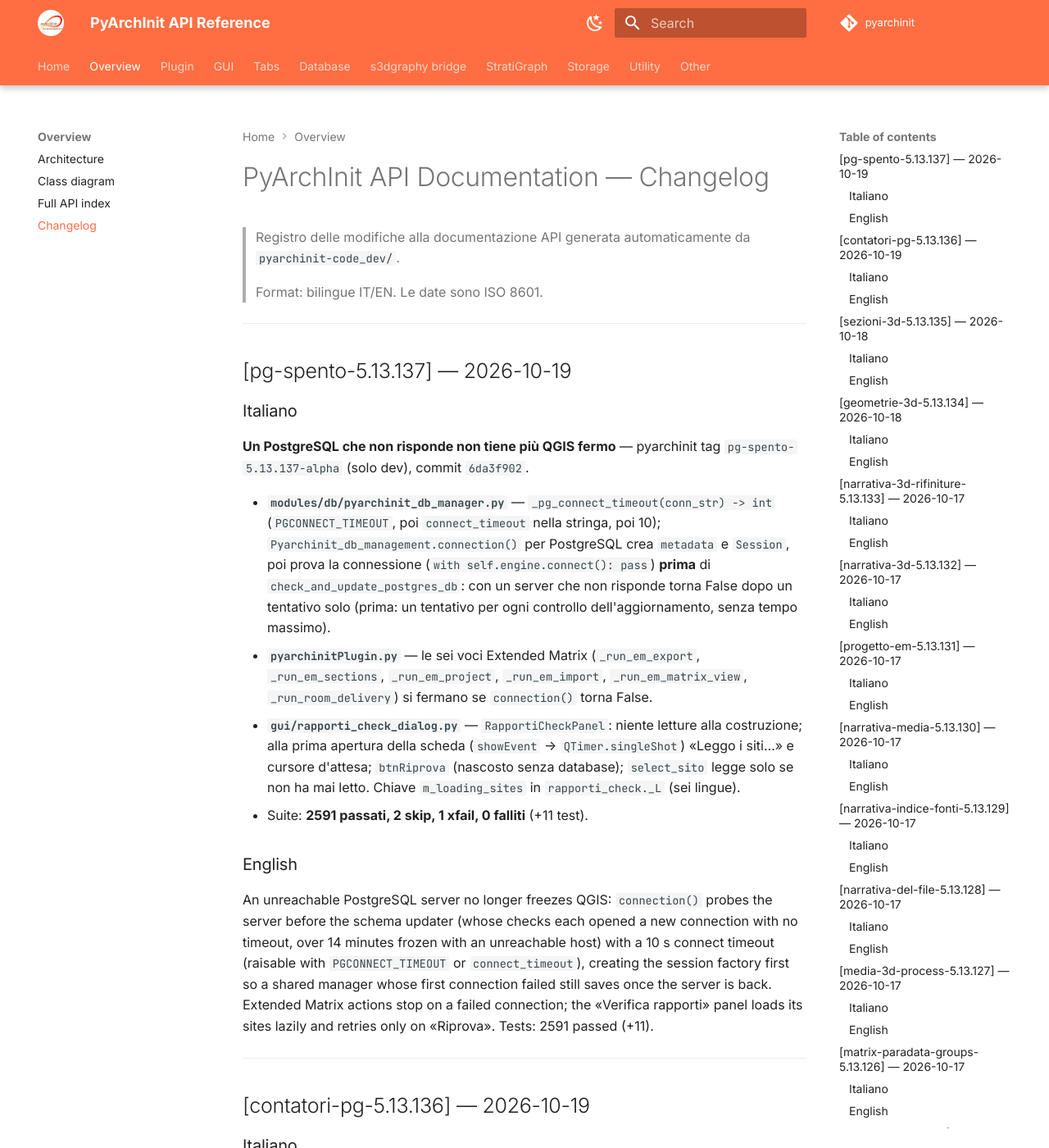
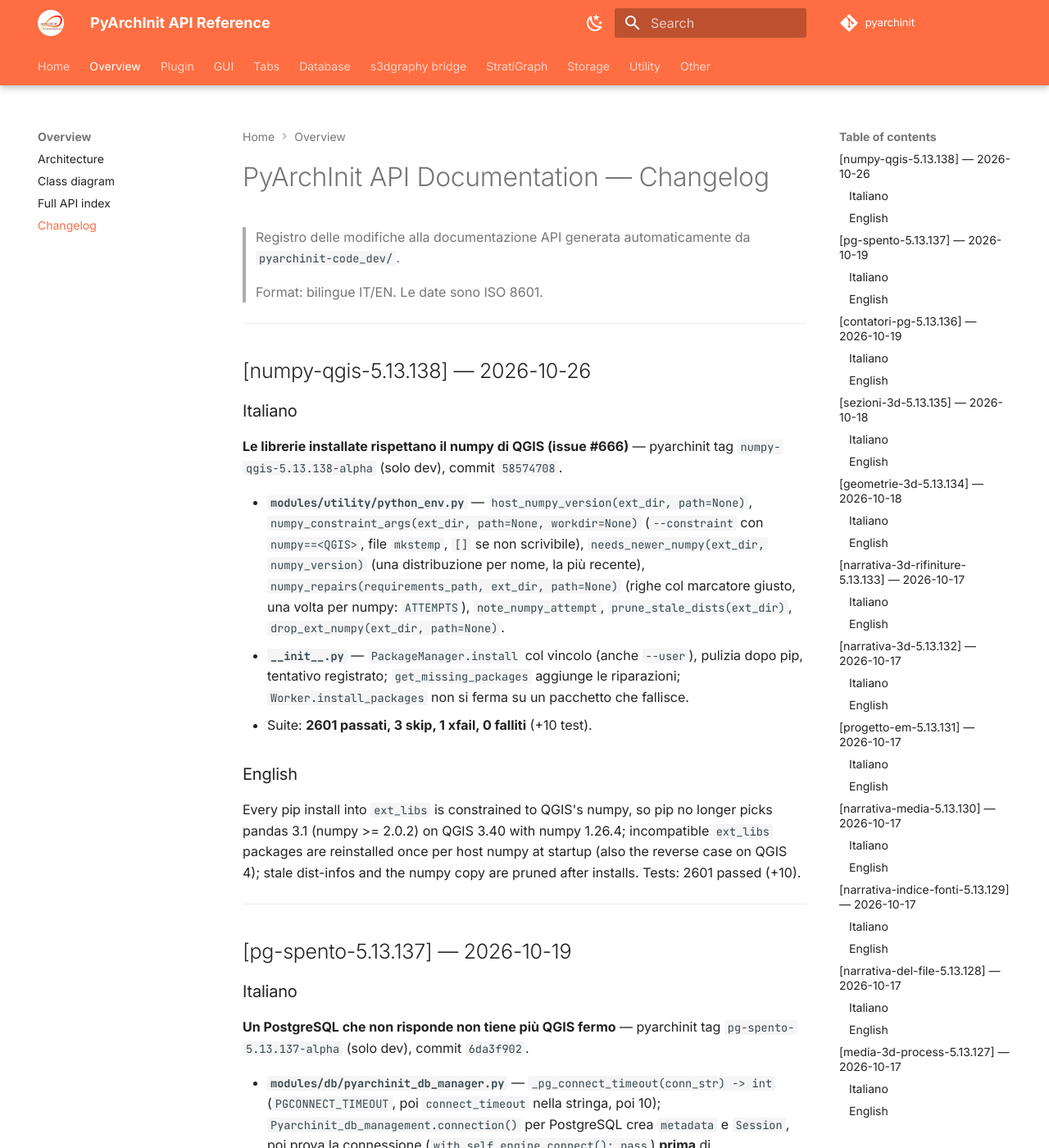
Before and after one commit to enzococca/pyarchinit-api-docs, an MkDocs documentation site: the page built from docs/CHANGELOG.md, in a window 1280 px wide and 1400 px high. Shown: the whole window at 82% size. Built offline with MkDocs 1.6.1 and Material for MkDocs 9.7.7, drawn with Linux system fonts in a browser that asks for light colours; comment, search, counter and statistics services are not loaded; some of the changed text lies outside the part shown.

Commit message:
changelog: numpy-qgis-5.13.138 — le librerie rispettano il numpy di QGIS (#666)

```diff
--- a/docs/CHANGELOG.md
+++ b/docs/CHANGELOG.md
@@ -4,6 +4,22 @@
 > da `pyarchinit-code_dev/`.
 >
 > Format: bilingue IT/EN. Le date sono ISO 8601.
+
+---
+
+## [numpy-qgis-5.13.138] — 2026-10-26
+
+### Italiano
+
+**Le librerie installate rispettano il numpy di QGIS (issue #666)** — pyarchinit tag `numpy-qgis-5.13.138-alpha` (solo dev), commit `58574708`.
+
+- **`modules/utility/python_env.py`** — `host_numpy_version(ext_dir, path=None)`, `numpy_constraint_args(ext_dir, path=None, workdir=None)` (`--constraint` con `numpy==<QGIS>`, file `mkstemp`, `[]` se non scrivibile), `needs_newer_numpy(ext_dir, numpy_version)` (una distribuzione per nome, la più recente), `numpy_repairs(requirements_path, ext_dir, path=None)` (righe col marcatore giusto, una volta per numpy: `ATTEMPTS`), `note_numpy_attempt`, `prune_stale_dists(ext_dir)`, `drop_ext_numpy(ext_dir, path=None)`.
+- **`__init__.py`** — `PackageManager.install` col vincolo (anche `--user`), pulizia dopo pip, tentativo registrato; `get_missing_packages` aggiunge le riparazioni; `Worker.install_packages` non si ferma su un pacchetto che fallisce.
+- Suite: **2601 passati, 3 skip, 1 xfail, 0 falliti** (+10 test).
+
+### English
+
+Every pip install into `ext_libs` is constrained to QGIS's numpy, so pip no longer picks pandas 3.1 (numpy >= 2.0.2) on QGIS 3.40 with numpy 1.26.4; incompatible `ext_libs` packages are reinstalled once per host numpy at startup (also the reverse case on QGIS 4); stale dist-infos and the numpy copy are pruned after installs. Tests: 2601 passed (+10).
 
 ---
 
```
